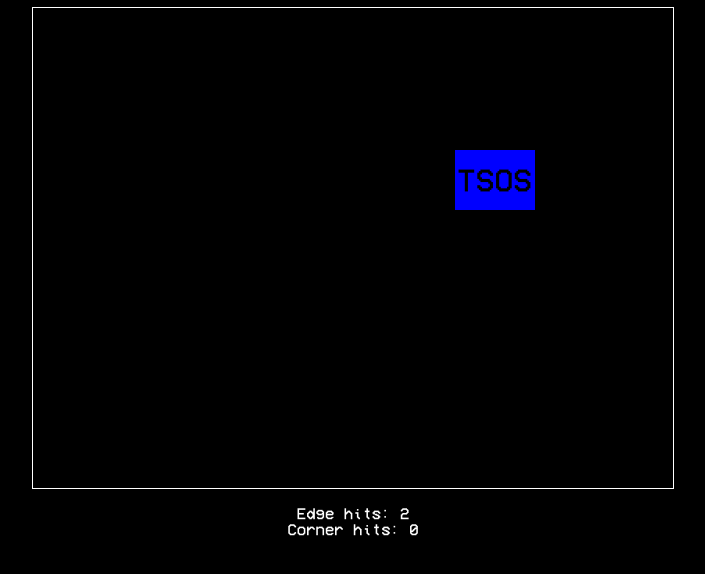
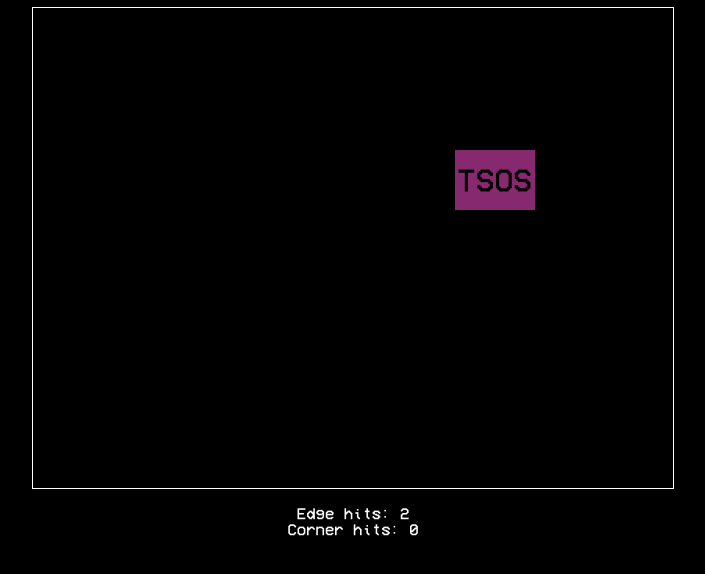
Before and after one commit to Tyminator/tyminator.github.io, a plain HTML site: page dvd-screensaver.html in a window 1280 px wide. Shown: the whole page, without its empty margins (287-992 px from the left). Drawn offline with Linux system fonts and the light colour scheme.

Commit message:
color randomization

```diff
--- a/dvd-screensaver.html
+++ b/dvd-screensaver.html
@@ -18,22 +18,51 @@
 	cavas ...</canvas>
 	<p id="counters">Edge hits: 0<br>Corner hits: 0</p>
 	<script>
+	// elements
 	var cv = document.getElementById("canvas");
 	var c = cv.getContext("2d");
 	var countOut = document.getElementById("counters");
+	// box things
 	var x = 200, y = 200, vel = [1, 1], inc = 0;
+	var boxDims = [80, 60];
+	// counters
 	var edgeHits = 0, cornerHits = 0;
-	var cols = ["#ff0000", "#00ff00", "#0000ff",
-				"#ffff00", "#00ffff", "#ff00ff"];
-	var colIn = 0;
-	var boxDims = [80, 60];
+	// presentation
+	var textCol = "#000000";
 	var vcr = new FontFace("vcr",
 		"assets/VCR_OSD_MONO_1.001.ttf");
 	c.font = "32px vcr";
 
+	// generates color
+	function genColor(){
+		var rgbVals = []
+		var isBlack = false;
+		for(var i = 0; i < 3; i++){
+			rgbVals.push(
+				Math.floor(Math.random() * 256)
+			);
+			// ensures "TSOS" is visible
+			if(rgbVals[i] > 128) isBlack = true;
+		}
+		textCol = isBlack ? "#000000" : "#FFFFFF";
+		// i didn't want to do
+		// rgbVals[0].toString(16).padStart(2, "0")
+		return(
+			"rgb(" +  rgbVals[0].toString() +
+			"," + rgbVals[1].toString() +
+			"," + rgbVals[2].toString() + ")"
+		);
+	}
+	var col = genColor();
+
+	// moves box
 	function move(){
+		// inc is called inc because this originally
+		// cycled through 6 colors, but it detects
+		// corner hits so it stays
 		inc = 0;
 		c.clearRect(0, 0, cv.width, cv.height);
+		// checks collision
 		if(x < 0 || x > cv.width - boxDims[0]){
 			vel[0] *= -1;
 			inc++;
@@ -42,27 +71,28 @@
 			vel[1] *= -1;
 			inc++;
 		}
-		colIn += inc
-		if(colIn >= cols.length) colIn -= 6;
+		// detects edge/corner hits, change color
 		switch(inc){
 			case 1:
 				edgeHits++;
+				col = genColor();
 				break;
 			case 2:
 				cornerHits++;
+				col = genColor();
 				break;
 			default:
 				break;
 		}
 		x += vel[0];
 		y += vel[1];
-		c.fillStyle = cols[colIn];
+		c.fillStyle = col;
 		c.fillRect(x, y, boxDims[0], boxDims[1]);
 		countOut.innerHTML = (
 			"Edge hits: " + edgeHits.toString() +
 			"<br>Corner hits: " + cornerHits.toString()
 		);
-		c.fillStyle = "#000000";
+		c.fillStyle = textCol;
 		c.fillText("TSOS", x + 2, y + 43);
 	}
 	setInterval(move, 10)
```
